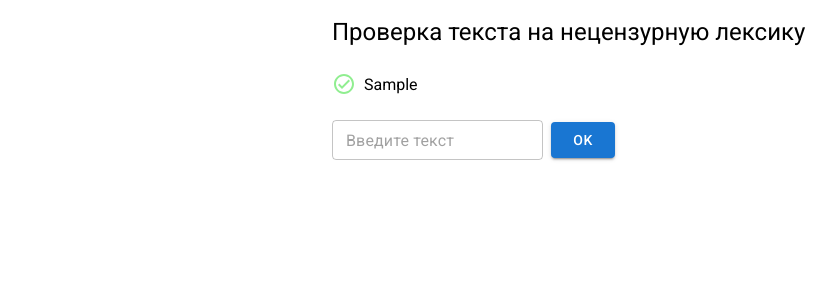
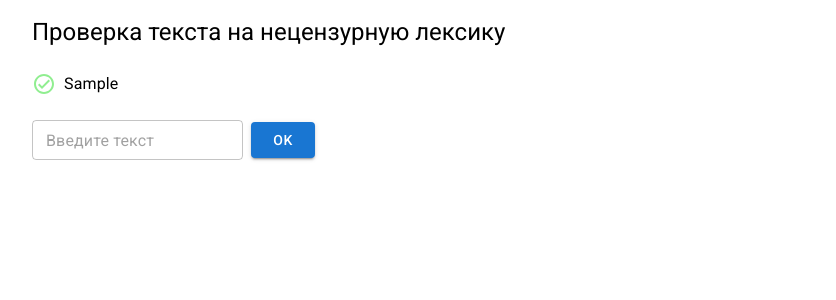
Before and after one commit to azakharo/anti-mat, a React (Vite) app: page /main in a window 1280 px wide. Both pictures are taken after typing "Sample" into the empty fields and a click on the button "OK". Shown: the top 300 px of the page, without its empty margins (32-868 px from the left). Built offline with nearby package versions, Linux system fonts and the light colour scheme.

Commit message:
show suspicious words

```diff
--- a/src/pages/Main/index.tsx
+++ b/src/pages/Main/index.tsx
@@ -21,6 +21,7 @@ import {containsMat} from 'src/services/antimat';
 interface TextExample {
   text: string;
   hasMat: boolean;
+  suspiciousWords: string[];
 }
 
 const Main = () => {
@@ -35,21 +36,24 @@ const Main = () => {
   const handleSubmit: FormEventHandler = evt => {
     evt.preventDefault();
 
-    const status = containsMat(input);
+    const [status, suspiciousWords] = containsMat(input);
 
-    setTexts(prevTexts => [...prevTexts, {text: input, hasMat: status}]);
+    setTexts(prevTexts => [
+      ...prevTexts,
+      {text: input, hasMat: status, suspiciousWords},
+    ]);
     setInput('');
   };
 
   return (
-    <Container maxWidth="sm">
+    <Container maxWidth="lg">
       <Box my={2}>
         <Typography variant="h5">
           Проверка текста на нецензурную лексику
         </Typography>
 
         <Stack spacing={1} mt={2}>
-          {texts.map(({text, hasMat}, index) => (
+          {texts.map(({text, hasMat, suspiciousWords}, index) => (
             <Box
               py={1}
               borderRadius={2}
@@ -63,7 +67,17 @@ const Main = () => {
               ) : (
                 <CheckCircleOutlineOutlinedIcon sx={{fill: 'lightgreen'}} />
               )}
-              {text}
+
+              <Typography variant="body1">{text}</Typography>
+
+              {hasMat && (
+                <>
+                  <Typography variant="body2" color="lightcoral">
+                    Подозрительные слова:{' '}
+                    {suspiciousWords.map(w => `"${w}"`).join(', ')}
+                  </Typography>
+                </>
+              )}
             </Box>
           ))}
         </Stack>
--- a/src/services/antimat.ts
+++ b/src/services/antimat.ts
@@ -5,7 +5,7 @@ const badPatterns = [
   '^сволоч(ь|ъ|и|уга|ам|ами).*',
   '.*урод(ы|у|ам|ина|ины).*',
   '.*бля(т|д).*',
-  '.*гандо.*',
+  '.*г(а|о)ндо.*',
   '^м(а|о)нд(а|о).*',
   '^сучк(а|у|и|е|ой|ай).*',
   '^придур(ок|ки).*',
@@ -21,10 +21,10 @@ const badPatterns = [
   '.*п(и|е|ы)зд.*',
   '^бл(я|т|д).*',
   '(с|сц)ук(а|о|и|у).*',
-  '^еб.*',
+  '^(е|ё)б.*',
   '.*(д(о|а)лб(о|а)|разъ|разь|за|вы|по)ебы*.*',
   '.*пид(а|о|е)р.*',
-  '.*хер.*',
+  '^хер.*',
 ];
 
 const goodPatterns = [
@@ -101,9 +101,14 @@ const isInBadPatterns = (word: string) =>
     return re.test(word);
   });
 
-export const containsMat = (originalText: string): boolean => {
+export const containsMat = (originalText: string): [boolean, string[]] => {
   const text = removeBadSymbols(originalText.toLowerCase());
-  const words = text.split(' ').map(w => convertLatinLettersToRu(w));
+  const words = text
+    .split(' ')
+    .filter(w => !!w)
+    .map(w => convertLatinLettersToRu(w));
+  let hasMat = false;
+  const suspiciousWords = [];
 
   for (const word of words) {
     if (isInGoodPatterns(word)) {
@@ -111,9 +116,10 @@ export const containsMat = (originalText: string): boolean => {
     }
 
     if (isInBadPatterns(word)) {
-      return true;
+      suspiciousWords.push(word);
+      hasMat = true;
     }
   }
 
-  return false;
+  return [hasMat, suspiciousWords];
 };
```
